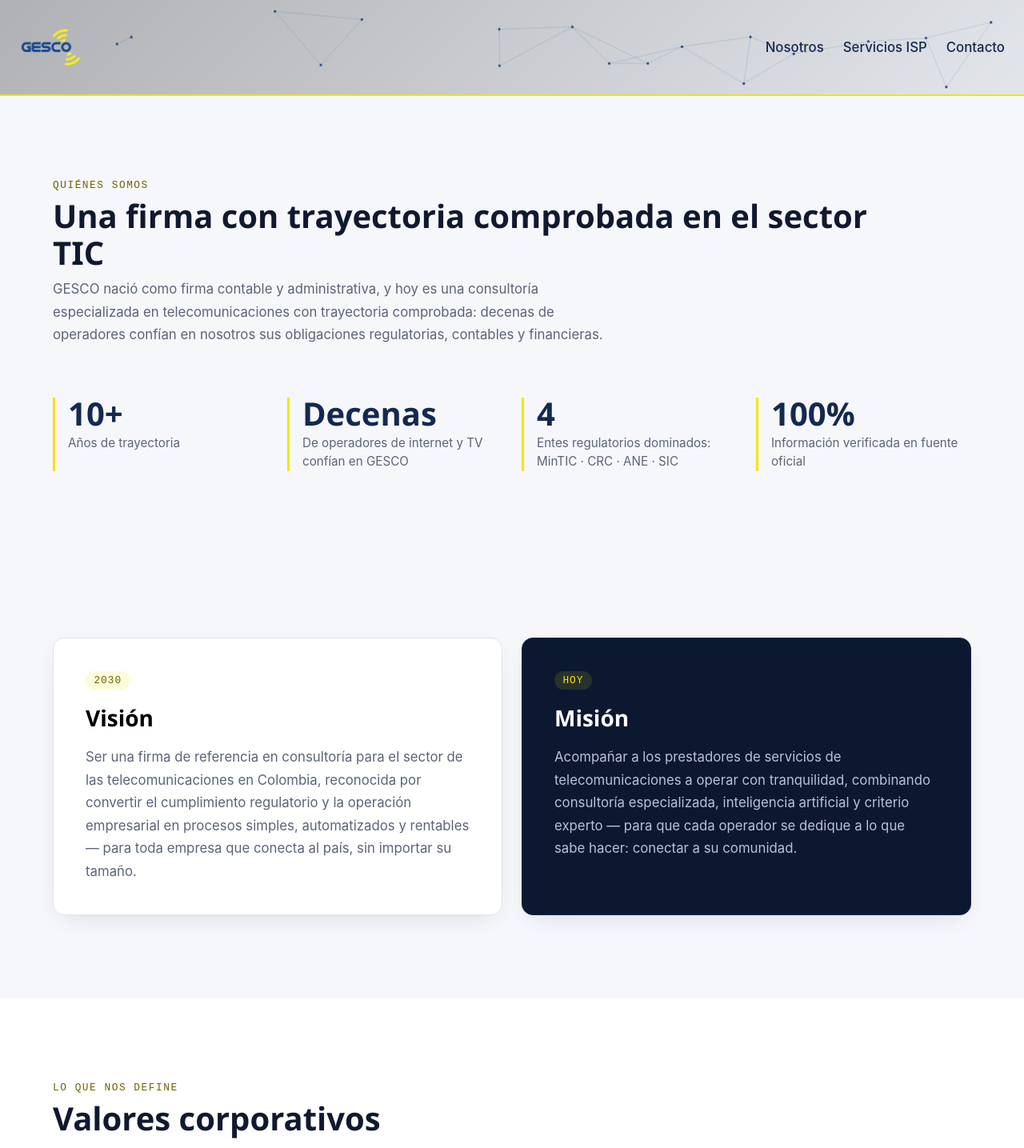
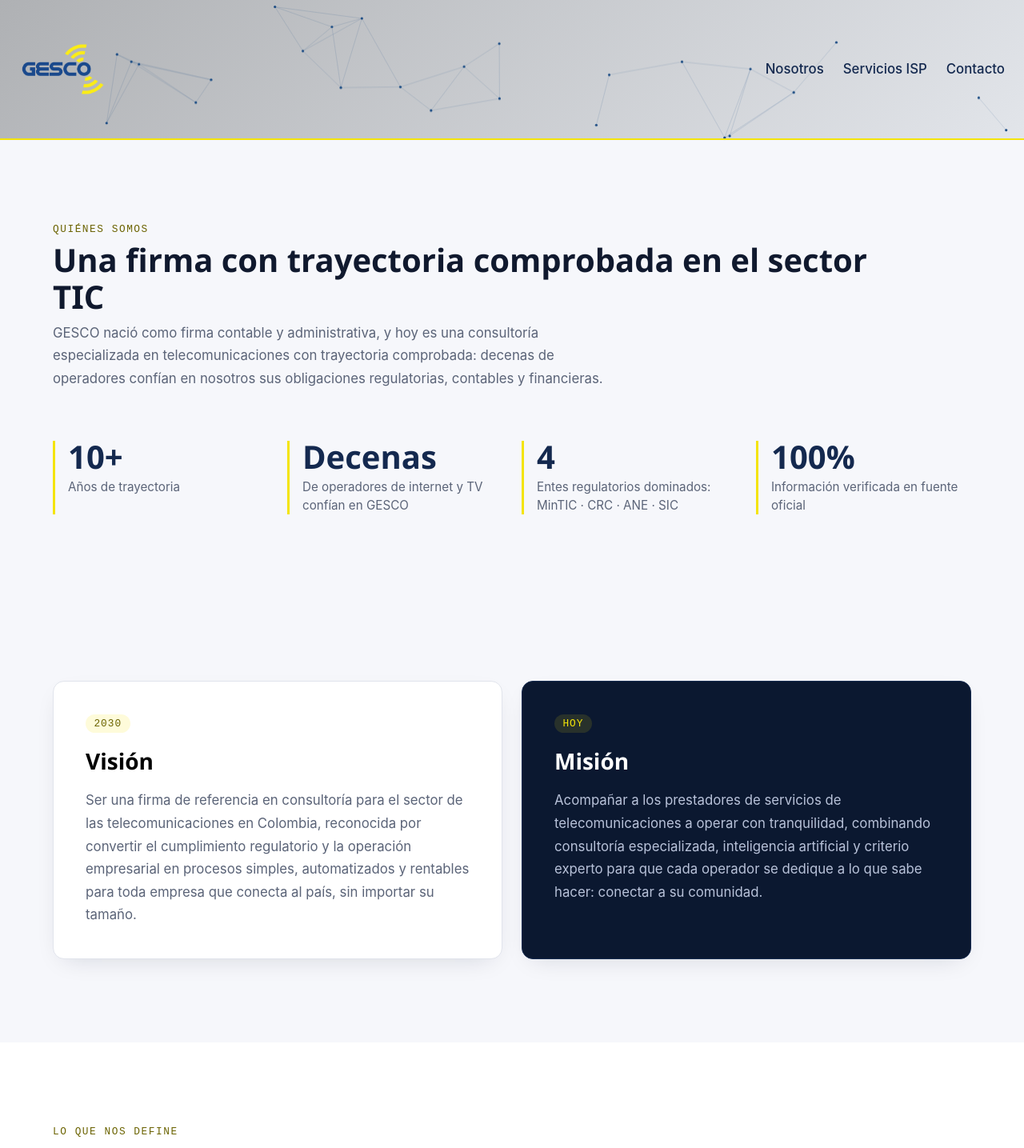
Before and after one commit to Sebasruiz15/gesco, a React (Vite) app in the folder frontend/: page /nosotros in a window 1280 px wide. Shown: the top 1435 px of the page at 80% size. Built offline with nearby package versions, Linux system fonts and the light colour scheme; no server answers.

Commit message:
update navbar and remove index.html and main.jsx

```diff
--- a/frontend/src/components/layout/Navbar.css
+++ b/frontend/src/components/layout/Navbar.css
@@ -15,7 +15,7 @@
   display: flex;
   align-items: center;
   justify-content: space-between;
-  padding-block: var(--space-1);
+  padding-block: var(--space-2);
   padding-inline: var(--space-3);
 }
 
@@ -65,7 +65,7 @@
 }
 
 .navbar__logo {
-  height: clamp(3rem, 8vw, 8rem);
+  height: clamp(4rem, 11vw, 11rem);
   width: auto;
 }
 
@@ -112,7 +112,7 @@
   }
 
   .navbar__logo {
-    height: 3rem;
+    height: 4rem;
   }
 }
 
--- a/frontend/src/components/sections/VisionMision.jsx
+++ b/frontend/src/components/sections/VisionMision.jsx
@@ -18,7 +18,7 @@
           <p>
             Ser una firma de referencia en consultoría para el sector de las telecomunicaciones en
             Colombia, reconocida por convertir el cumplimiento regulatorio y la operación
-            empresarial en procesos simples, automatizados y rentables — para toda empresa que
+            empresarial en procesos simples, automatizados y rentables  para toda empresa que
             conecta al país, sin importar su tamaño.
           </p>
         </motion.article>
@@ -35,7 +35,7 @@
           <p>
             Acompañar a los prestadores de servicios de telecomunicaciones a operar con
             tranquilidad, combinando consultoría especializada, inteligencia artificial y criterio
-            experto — para que cada operador se dedique a lo que sabe hacer: conectar a su
+            experto  para que cada operador se dedique a lo que sabe hacer: conectar a su
             comunidad.
           </p>
         </motion.article>
```
